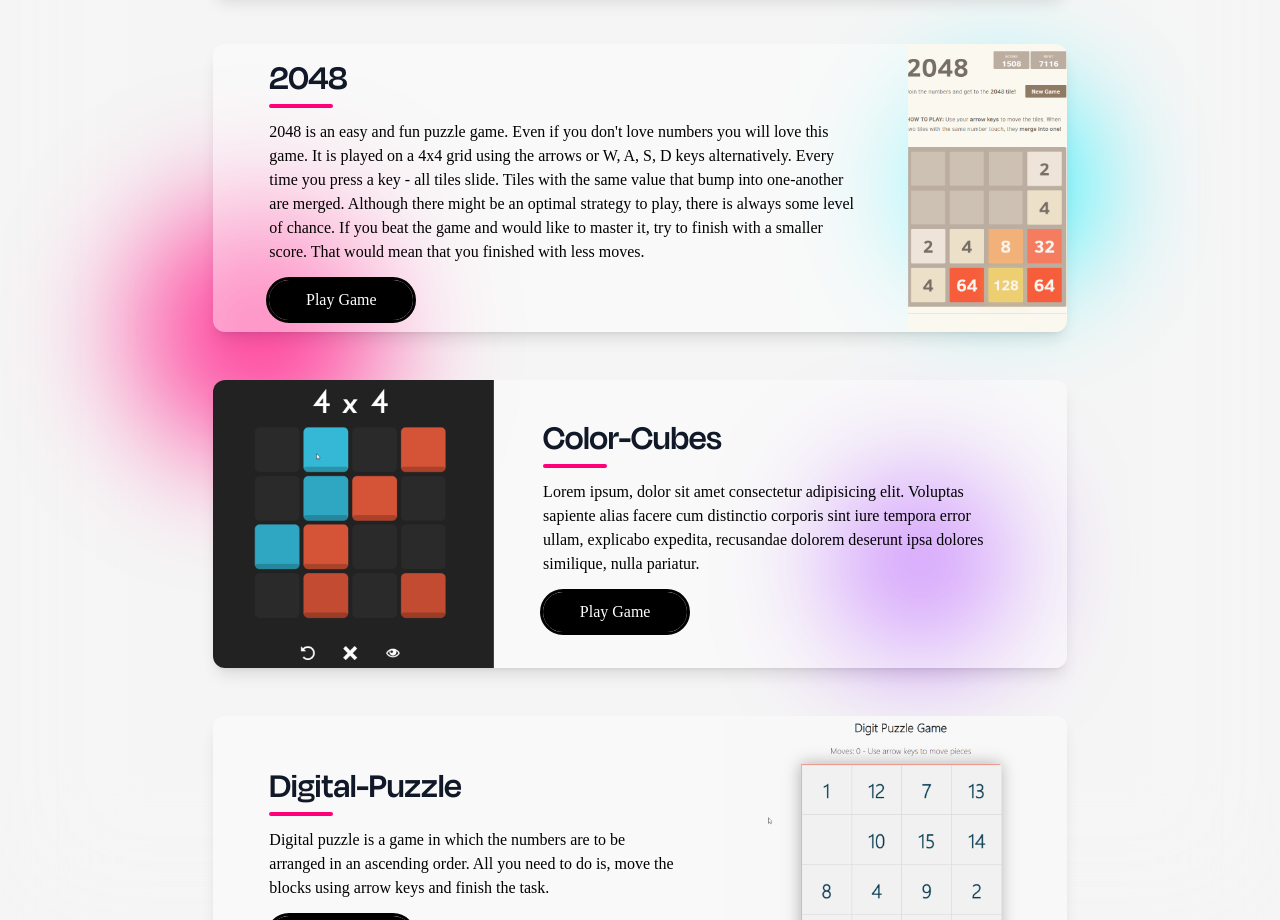
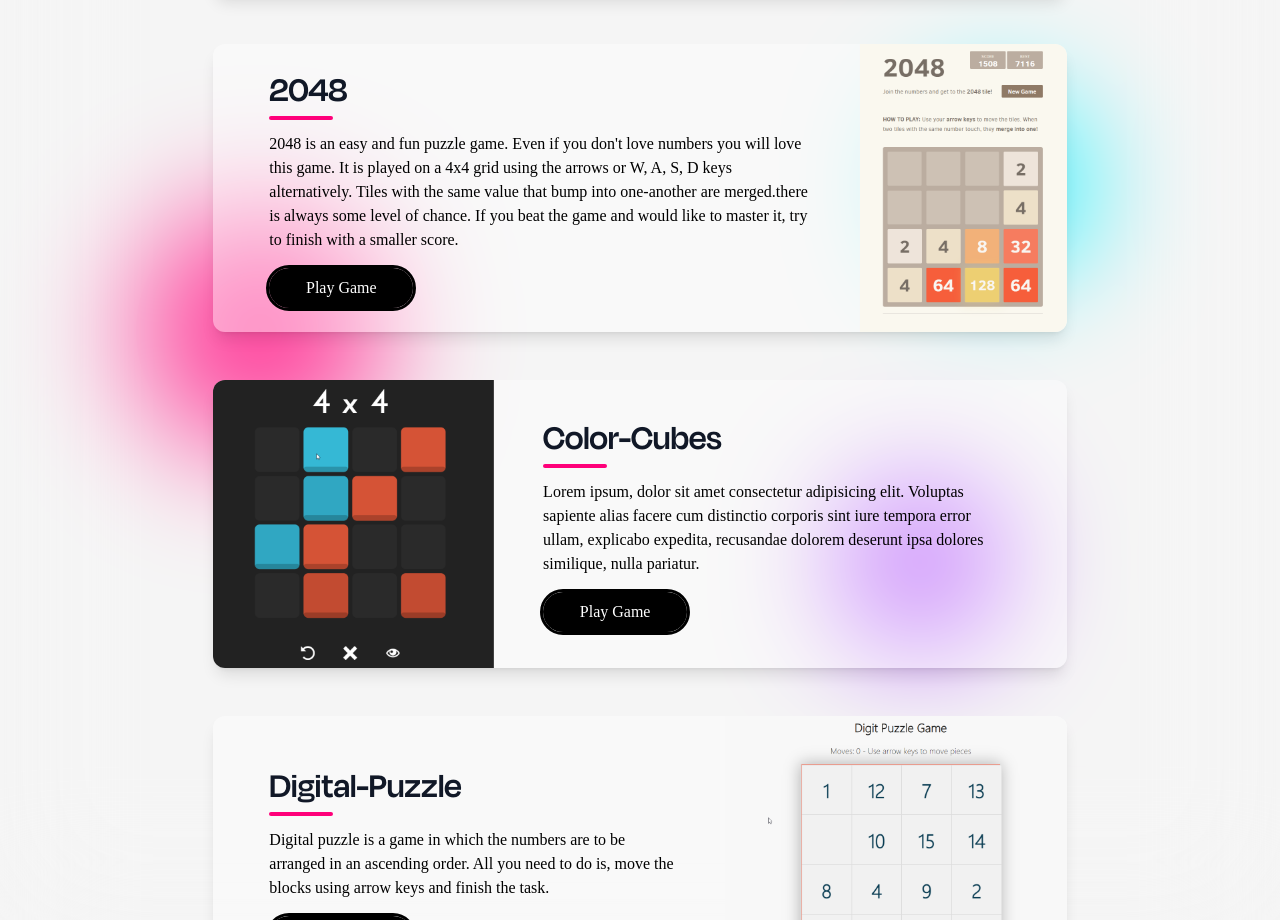
Before and after one commit to abhidadhaniya23/Dhinga-Masti, a React (Create React App) app: page / in a window 1280 px wide. Shown: the part 3480-4400 px from the top of the page. Built offline with nearby package versions, Linux system fonts and the light colour scheme; a web font is replaced by a local one.

Commit message:
decrease the desc of 2048

```diff
--- a/src/Sections/Games/Components/MultipleGames.js
+++ b/src/Sections/Games/Components/MultipleGames.js
@@ -19,7 +19,7 @@ const MultipleGames = () => {
         {
             title: "2048",
             link: "https://youth-avenue-2021.github.io/Toy_Curio_Games/2048/index.html",
-            desc: "2048 is an easy and fun puzzle game. Even if you don't love numbers you will love this game. It is played on a 4x4 grid using the arrows or W, A, S, D keys alternatively. Every time you press a key - all tiles slide. Tiles with the same value that bump into one-another are merged. Although there might be an optimal strategy to play, there is always some level of chance. If you beat the game and would like to master it, try to finish with a smaller score. That would mean that you finished with less moves.",
+            desc: "2048 is an easy and fun puzzle game. Even if you don't love numbers you will love this game. It is played on a 4x4 grid using the arrows or W, A, S, D keys alternatively. Tiles with the same value that bump into one-another are merged.there is always some level of chance. If you beat the game and would like to master it, try to finish with a smaller score.",
             img: img6,
         },
         {
```
